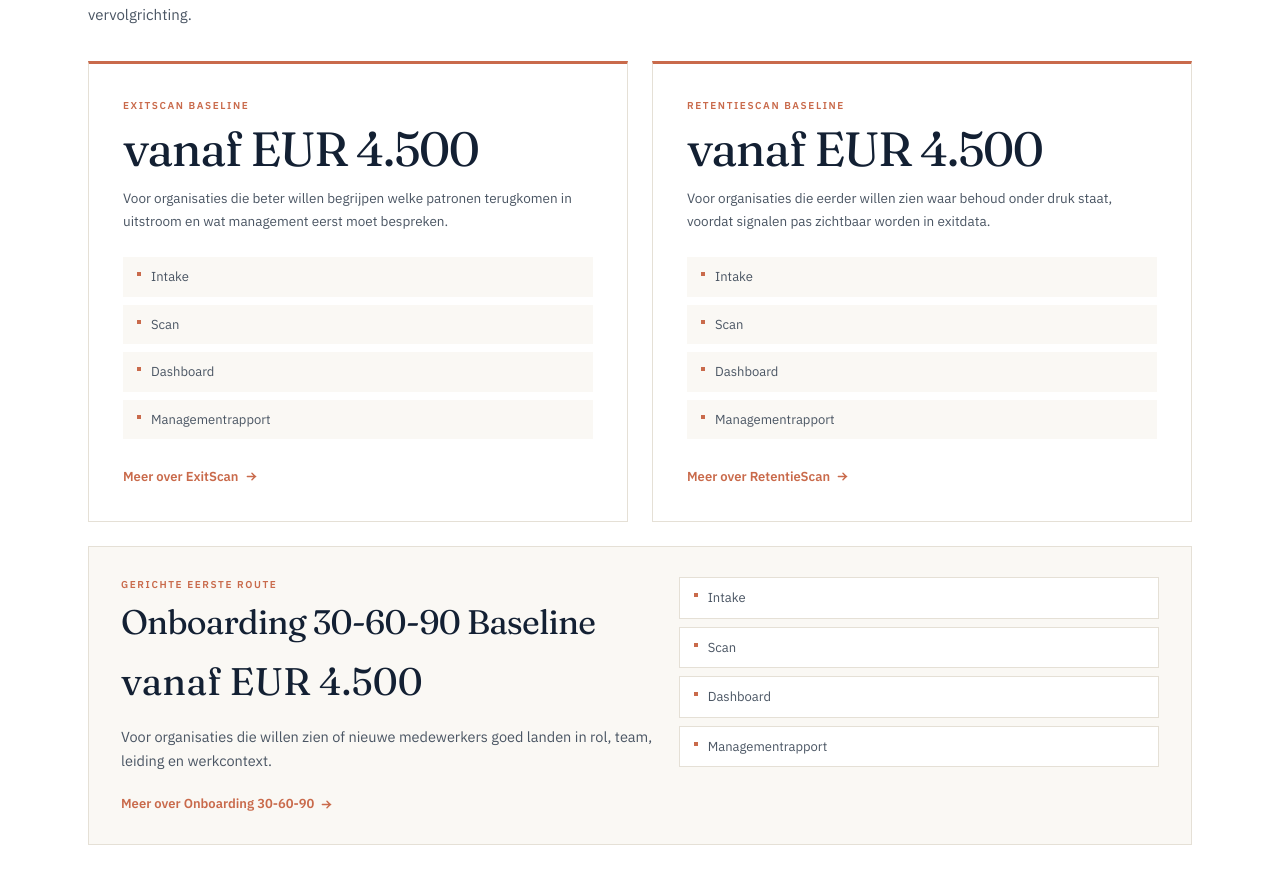
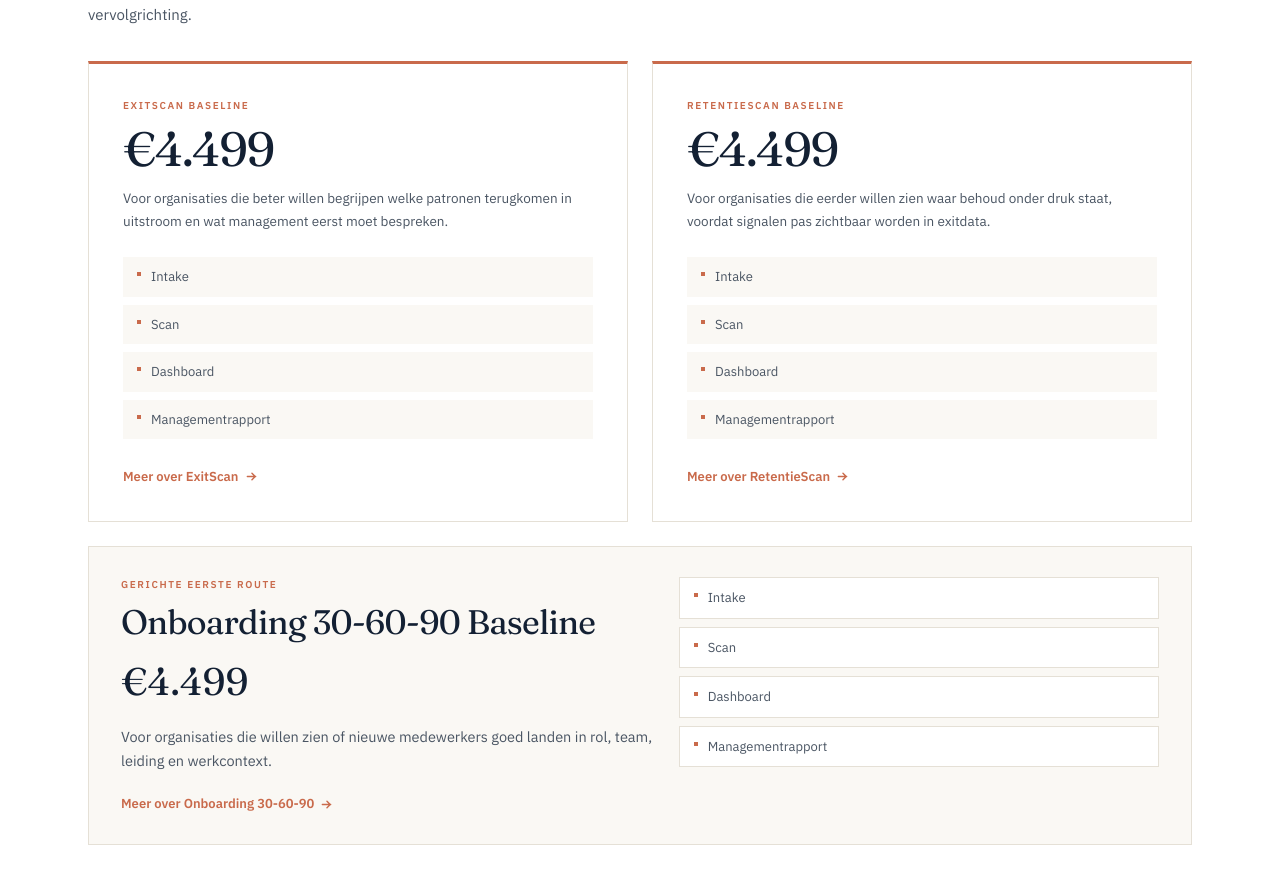
Before and after one commit to larshengel08-lang/VerisightSaaS, a Next.js app in the folder frontend/: page /tarieven in a window 1280 px wide. Shown: the part 865-1748 px from the top of the page. Built offline with nearby package versions, Linux system fonts and the light colour scheme; no server answers.

Commit message:
Normalize tarieven baseline pricing display

```diff
--- a/frontend/components/marketing/tarieven-content.tsx
+++ b/frontend/components/marketing/tarieven-content.tsx
@@ -168,7 +168,7 @@ function FirstBuySection() {
                 {item.eyebrow}
               </div>
               <div style={{ fontFamily: FF, fontSize: 'clamp(2rem,4vw,3rem)', fontWeight: 400, letterSpacing: '-.03em', color: T.ink, marginBottom: 14, lineHeight: 1 }}>
-                {item.price}
+                {formatPricingPrice(item.price)}
               </div>
               <p style={{ fontSize: 13.5, lineHeight: 1.7, color: T.inkSoft, marginBottom: 24 }}>{item.description}</p>
               <div style={{ display: 'flex', flexDirection: 'column', gap: 8, marginBottom: 24 }}>
@@ -214,7 +214,7 @@ function FirstBuySection() {
                 {onboardingPricingCard.eyebrow}
               </h3>
               <div style={{ fontFamily: FF, fontSize: 'clamp(1.7rem,3vw,2.4rem)', fontWeight: 400, color: T.ink, marginBottom: 14 }}>
-                {onboardingPricingCard.price}
+                {formatPricingPrice(onboardingPricingCard.price)}
               </div>
               <p style={{ fontSize: 14.5, lineHeight: 1.72, color: T.inkSoft, marginBottom: 16 }}>
                 {onboardingPricingCard.description}
```
